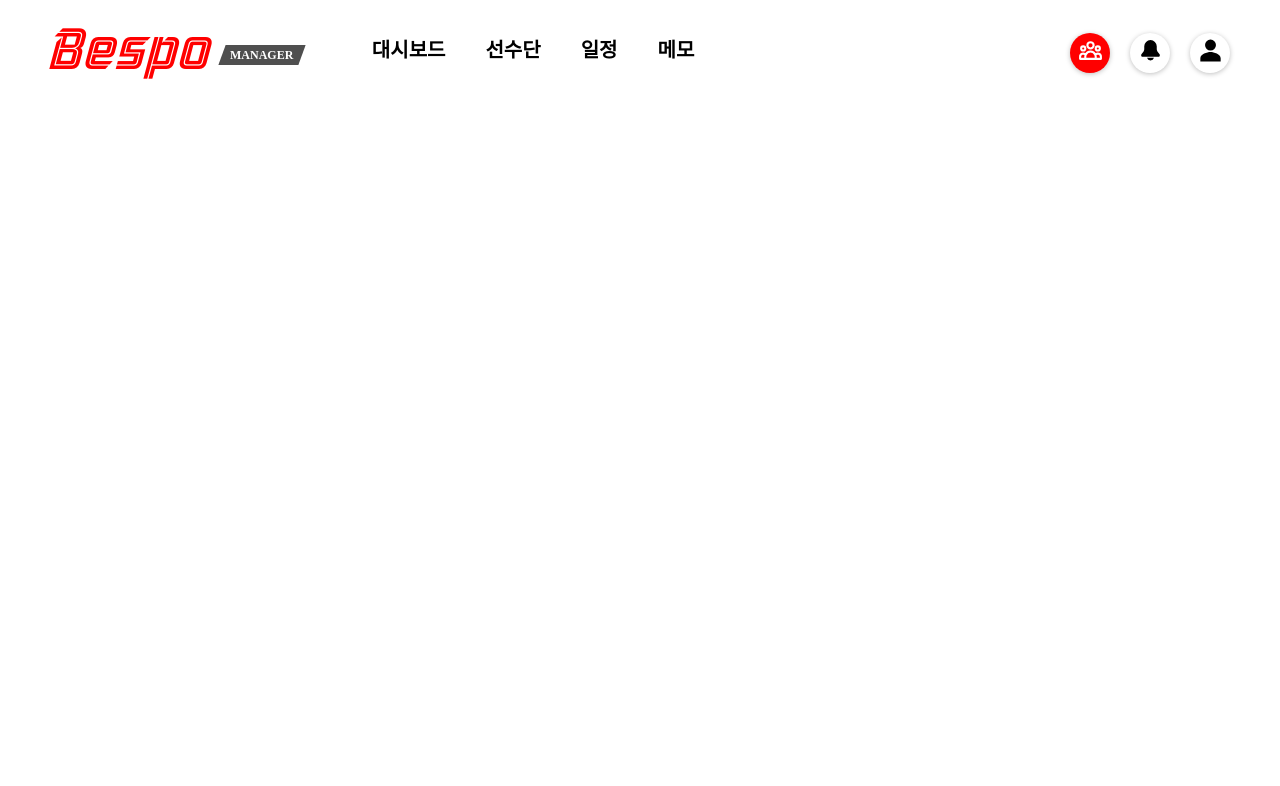
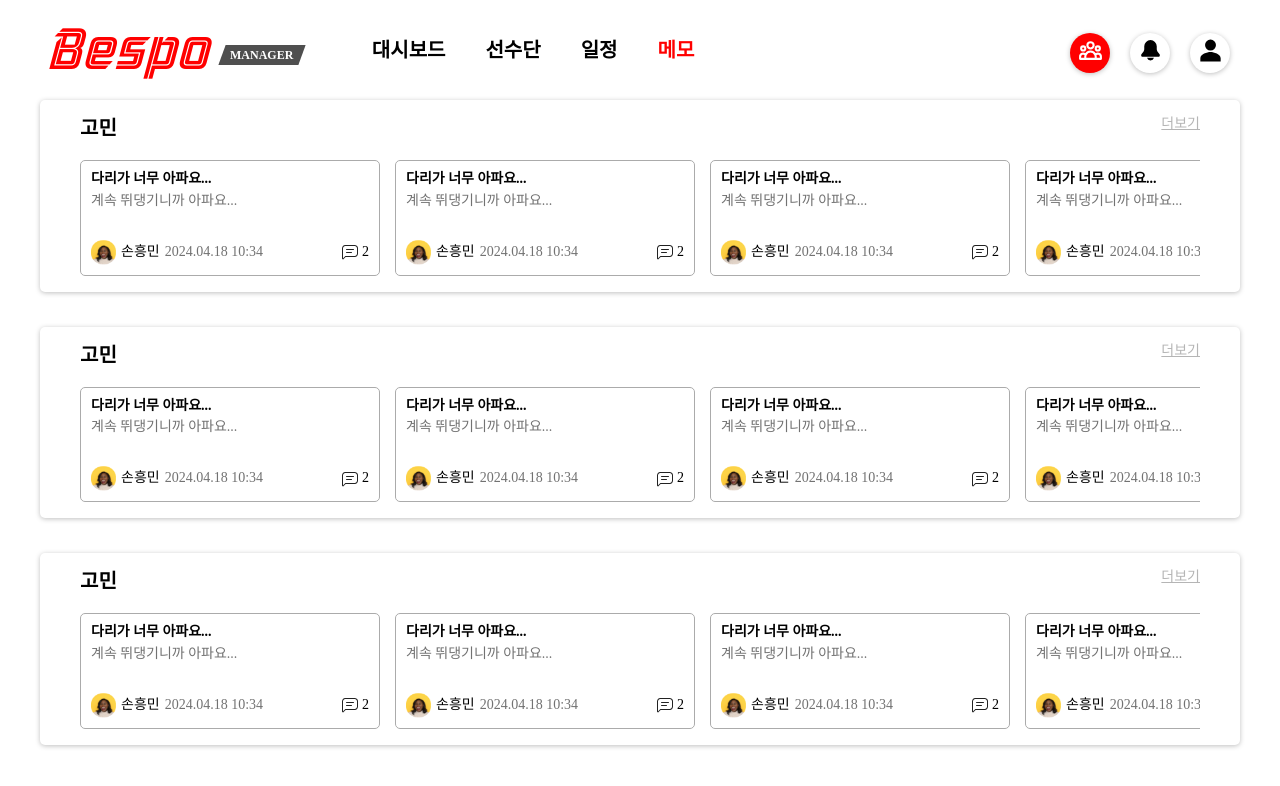
Before and after one commit to BBBespo/bespo, a React (Create React App) app in the folder frontend/: page /memo in a window 1280 px wide. Shown: the top 786 px of the page. Built offline with nearby package versions, Linux system fonts and the light colour scheme; a web font is replaced by a local one.

Commit message:
S10 p31 a606 160

```diff
--- a/frontend/src/App.tsx
+++ b/frontend/src/App.tsx
@@ -1,14 +1,15 @@
-import React from 'react'
-import styled from 'styled-components'
-import { BrowserRouter, Route, Routes } from 'react-router-dom'
-import Header from './components/Header'
-import Main from './pages/main/Main'
+import React from 'react';
+import styled from 'styled-components';
+import { BrowserRouter, Route, Routes } from 'react-router-dom';
+import Header from './components/Header';
+import Main from './pages/main/Main';
+import Memo from './pages/main/Memo';
 
 const Wrapper = styled.div`
   font-family: Pretendard;
   background-color: '#FFFFFF';
   margin: 0;
-`
+`;
 
 function App() {
   return (
@@ -18,10 +19,11 @@ function App() {
         <Routes>
           <Route path="/" element={<Main />} />
           <Route path="/mypage" element={<Main />} />
+          <Route path="/memo" element={<Memo />} />
         </Routes>
       </BrowserRouter>
     </Wrapper>
-  )
+  );
 }
 
-export default App
+export default App;
--- a/frontend/src/components/Header.tsx
+++ b/frontend/src/components/Header.tsx
@@ -1,9 +1,9 @@
-import React from 'react'
-import styled from 'styled-components'
-import { HiOutlineUserGroup } from 'react-icons/hi'
-import { GoBellFill } from 'react-icons/go'
-import { IoPersonSharp } from 'react-icons/io5'
-import { NavLink } from 'react-router-dom'
+import React from 'react';
+import styled from 'styled-components';
+import { HiOutlineUserGroup } from 'react-icons/hi';
+import { GoBellFill } from 'react-icons/go';
+import { IoPersonSharp } from 'react-icons/io5';
+import { NavLink } from 'react-router-dom';
 
 const HeaderContainer = styled.header`
   display: flex;
@@ -15,7 +15,7 @@ const HeaderContainer = styled.header`
   @media screen and (max-width: 900px) {
     padding: 20px 20px;
   }
-`
+`;
 
 const HeaderText = styled.h1`
   font-family: GiantsInline;
@@ -26,7 +26,7 @@ const HeaderText = styled.h1`
   @media screen and (max-width: 900px) {
     font-size: 30px;
   }
-`
+`;
 
 const HeaderManager = styled.div`
   width: 80px;
@@ -42,14 +42,14 @@ const HeaderManager = styled.div`
     height: 15px;
     margin-top: 5px;
   }
-`
+`;
 
 const HeaderManagerTextBox = styled.div`
   display: flex;
   justify-content: center;
   align-items: center;
   transform: skew(20deg);
-`
+`;
 
 const HeaderManagerText = styled.text`
   font-family: PretendardVariable;
@@ -60,7 +60,7 @@ const HeaderManagerText = styled.text`
   @media screen and (max-width: 900px) {
     font-size: 10px;
   }
-`
+`;
 
 const NavigationBar = styled.div`
   flex: 1;
@@ -76,7 +76,7 @@ const NavigationBar = styled.div`
   @media screen and (max-width: 900px) {
     display: none;
   }
-`
+`;
 
 const NavigationBarMobile = styled.div`
   display: none;
@@ -91,7 +91,7 @@ const NavigationBarMobile = styled.div`
       margin-right: 10px;
     }
   }
-`
+`;
 
 const NavigationGap = styled.div`
   display: none;
@@ -100,7 +100,7 @@ const NavigationGap = styled.div`
     display: block;
     flex: 1;
   }
-`
+`;
 
 const NavigationButton = styled.button`
   border-radius: 50%;
@@ -110,7 +110,7 @@ const NavigationButton = styled.button`
   display: flex;
   align-items: center;
   height: 100%;
-`
+`;
 
 const NavigationText = styled(NavLink)`
   font-family: PretendardVariable;
@@ -128,7 +128,7 @@ const NavigationText = styled(NavLink)`
   @media screen and (max-width: 900px) {
     font-size: 16px;
   }
-`
+`;
 
 const HeaderButton = styled.button<{ $type?: string }>`
   width: 40px;
@@ -149,7 +149,7 @@ const HeaderButton = styled.button<{ $type?: string }>`
     margin-left: 10px;
     box-shadow: 0px 1px 5px 0px rgba(0, 0, 0, 0.25);
   }
-`
+`;
 
 const MyHiOutlineUserGroup = styled(HiOutlineUserGroup)`
   color: white;
@@ -158,7 +158,7 @@ const MyHiOutlineUserGroup = styled(HiOutlineUserGroup)`
   @media screen and (max-width: 900px) {
     font-size: 20px;
   }
-`
+`;
 
 const MyGoBellFill = styled(GoBellFill)`
   color: black;
@@ -167,7 +167,7 @@ const MyGoBellFill = styled(GoBellFill)`
   @media screen and (max-width: 900px) {
     font-size: 20px;
   }
-`
+`;
 
 const MyIoPersonSharp = styled(IoPersonSharp)`
   color: black;
@@ -176,7 +176,7 @@ const MyIoPersonSharp = styled(IoPersonSharp)`
   @media screen and (max-width: 900px) {
     font-size: 20px;
   }
-`
+`;
 
 const Header = () => {
   return (
@@ -199,7 +199,7 @@ const Header = () => {
             <NavigationText to="/2">일정</NavigationText>
           </NavigationButton>
           <NavigationButton>
-            <NavigationText to="/3">메모</NavigationText>
+            <NavigationText to="/memo">메모</NavigationText>
           </NavigationButton>
         </NavigationBar>
         <NavigationGap />
@@ -224,11 +224,11 @@ const Header = () => {
           <NavigationText to="/2">일정</NavigationText>
         </NavigationButton>
         <NavigationButton>
-          <NavigationText to="/3">메모</NavigationText>
+          <NavigationText to="/memo">메모</NavigationText>
         </NavigationButton>
       </NavigationBarMobile>
     </div>
-  )
-}
+  );
+};
 
-export default Header
+export default Header;
--- /dev/null
+++ b/frontend/src/components/memo/Card.tsx
@@ -0,0 +1,108 @@
+import React from 'react';
+import styled from 'styled-components';
+import userProfile from '../../assets/images/memo/userProfile.png';
+import comment from '../../assets/images/memo/comment_light.png';
+
+const CardContainer = styled.div`
+  flex: 0 0 auto;
+  width: 300px;
+  height: auto;
+  margin: 0px 15px 0px 0px;
+  padding: 10px;
+  border: 1px #ababab solid;
+  border-radius: 5px;
+  cursor: pointer;
+`;
+
+const CardMain = styled.div`
+  display: flex;
+  margin-bottom: 5px;
+  > p {
+    font-weight: 600;
+    font-size: 14px;
+  }
+`;
+
+const CardContent = styled.div`
+  margin-bottom: 30px;
+  > p {
+    font-size: 14px;
+    color: ${(props) => props.theme.colors.gray4};
+  }
+`;
+
+const CardInfo = styled.div`
+  display: flex;
+  justify-content: space-between;
+  align-items: center;
+  > div {
+    display: flex;
+    align-items: center;
+  }
+`;
+
+const UserProfileImg = styled.div`
+  display: flex;
+  align-items: center;
+  > img {
+    width: 25px;
+    height: 25px;
+    margin-right: 5px;
+  }
+`;
+
+const UserNameText = styled.div`
+  > p {
+    font-size: 14px;
+    margin-right: 5px;
+  }
+`;
+
+const MemoCreatedDateText = styled.div`
+  > p {
+    font-size: 14px;
+    color: ${(props) => props.theme.colors.gray4};
+  }
+`;
+
+const CommentCntText = styled.div`
+  > p {
+    font-size: 14px;
+  }
+`;
+
+const Card = () => {
+  return (
+    <CardContainer>
+      <CardMain>
+        <p>다리가 너무 아파요...</p>
+      </CardMain>
+
+      <CardContent>
+        <p>계속 뛰댕기니까 아파요...</p>
+      </CardContent>
+
+      <CardInfo>
+        <div>
+          <UserProfileImg>
+            <img src={userProfile} alt="user profile" />
+          </UserProfileImg>
+          <UserNameText>
+            <p>손흥민</p>
+          </UserNameText>
+          <MemoCreatedDateText>
+            <p>2024.04.18 10:34</p>
+          </MemoCreatedDateText>
+        </div>
+        <div>
+          <img src={comment} alt="user profile" />
+          <CommentCntText>
+            <p>2</p>
+          </CommentCntText>
+        </div>
+      </CardInfo>
+    </CardContainer>
+  );
+};
+
+export default Card;
--- /dev/null
+++ b/frontend/src/components/memo/Category.tsx
@@ -0,0 +1,65 @@
+import React from 'react';
+import styled from 'styled-components';
+import Card from '../../components/memo/Card';
+
+const CategoryContainer = styled.div`
+  width: auto;
+  height: auto;
+  padding: 2vh 5vh;
+  margin-bottom: 35px;
+  border-radius: 5px;
+  box-shadow: 0px 1px 5px 0px rgba(0, 0, 0, 0.25);
+`;
+
+const CategoryHeader = styled.div`
+  display: flex;
+  justify-content: space-between;
+  margin-bottom: 20px;
+`;
+
+const CategoryNameText = styled.div`
+  > p {
+    font-size: 20px;
+    font-weight: 600;
+  }
+`;
+
+const ShowMoreText = styled.div`
+  > p {
+    font-size: 14px;
+    color: ${(props) => props.theme.colors.gray3};
+    text-decoration: underline;
+    cursor: pointer;
+  }
+`;
+
+const CategoryContent = styled.div`
+  display: flex;
+  flex-wrap: nowrap;
+  overflow-x: auto;
+`;
+
+const Category = () => {
+  return (
+    <CategoryContainer>
+      <CategoryHeader>
+        <CategoryNameText>
+          <p>고민</p>
+        </CategoryNameText>
+        <ShowMoreText>
+          <p>더보기</p>
+        </ShowMoreText>
+      </CategoryHeader>
+
+      <CategoryContent>
+        <Card />
+        <Card />
+        <Card />
+        <Card />
+        <Card />
+      </CategoryContent>
+    </CategoryContainer>
+  );
+};
+
+export default Category;
--- /dev/null
+++ b/frontend/src/pages/main/Memo.tsx
@@ -0,0 +1,21 @@
+import Category from '../../components/memo/Category';
+import React from 'react';
+import styled from 'styled-components';
+
+const MemoContainer = styled.div`
+  width: auto;
+  height: 100vh;
+  padding: 0 5vh;
+`;
+
+const Memo = () => {
+  return (
+    <MemoContainer>
+      <Category />
+      <Category />
+      <Category />
+    </MemoContainer>
+  );
+};
+
+export default Memo;
```
Also changed, not shown: frontend/src/assets/images/memo/comment_light.png (added), frontend/src/assets/images/memo/userProfile.png (added).
